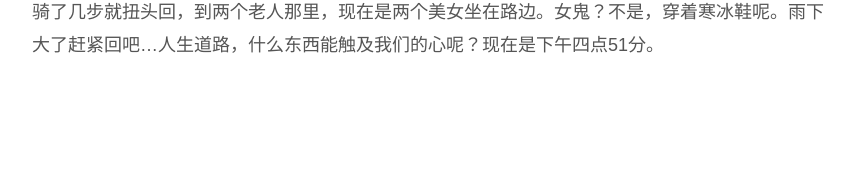
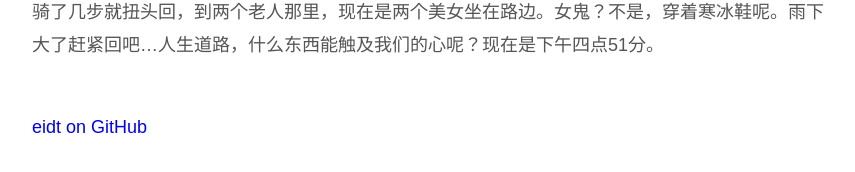
Before and after one commit to happypeter/binfo, a Jekyll site: the page built from _posts/2013-5-8-touch-life.md, in a window 1280 px wide. Shown: the part 281-453 px from the top of the page, without its empty margins (208-1063 px from the left). Built offline with Jekyll 4.4.1, drawn with Linux system fonts in a browser that asks for light colours.

Commit message:
add edit link

```diff
--- a/_layouts/post.html
+++ b/_layouts/post.html
@@ -15,5 +15,11 @@
   <div id="wrapper" class="typo">
     <a href="https://happypeter.github.io/binfo">Binfo</a> <br />
     {{ content }} <br />
+    <a
+      href="https://github.com/happypeter/binfo/blob/gh-pages/{{
+        page.title
+      }}.md"
+      >eidt on GitHub</a
+    >
   </div>
 </html>
```
Also changed, not shown: hello.md (+1 -1 lines).
